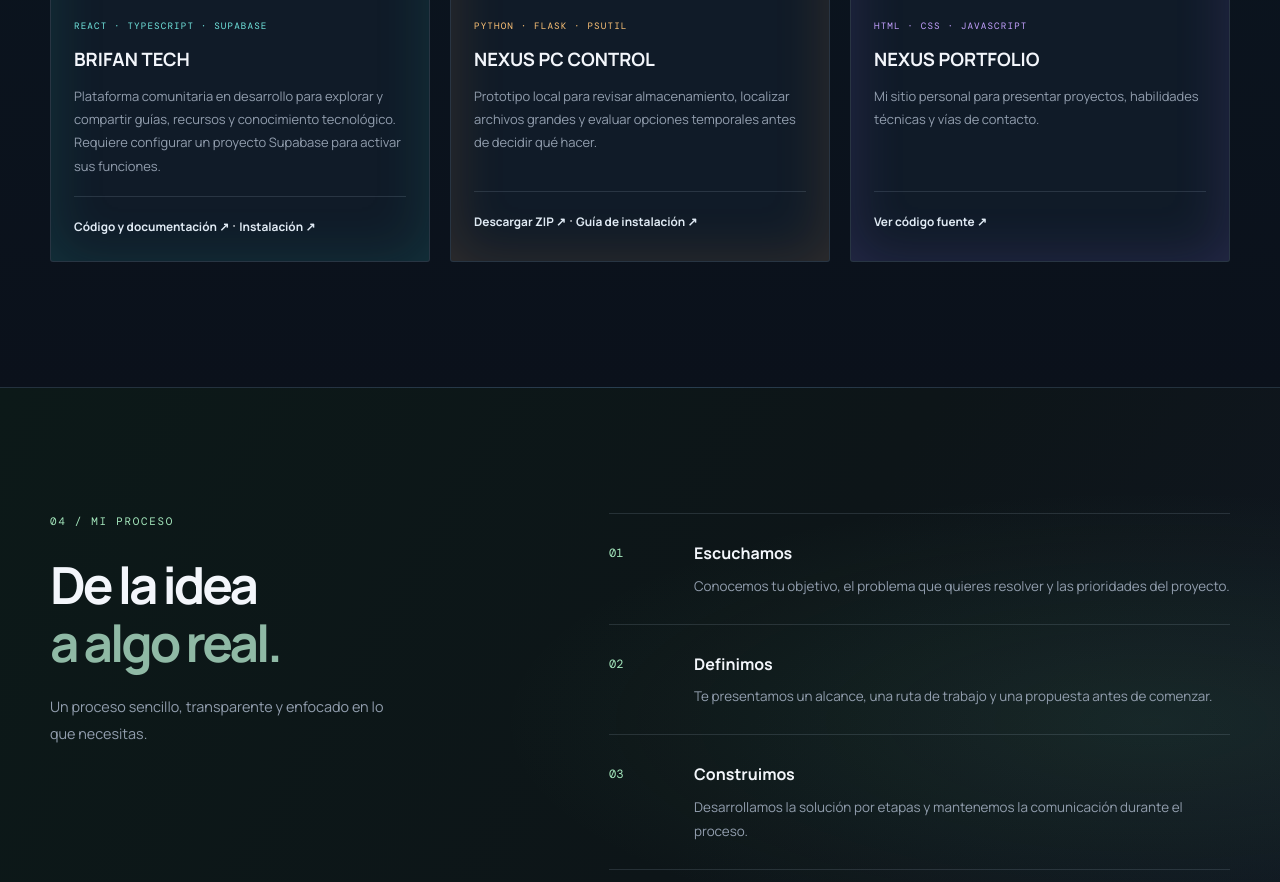
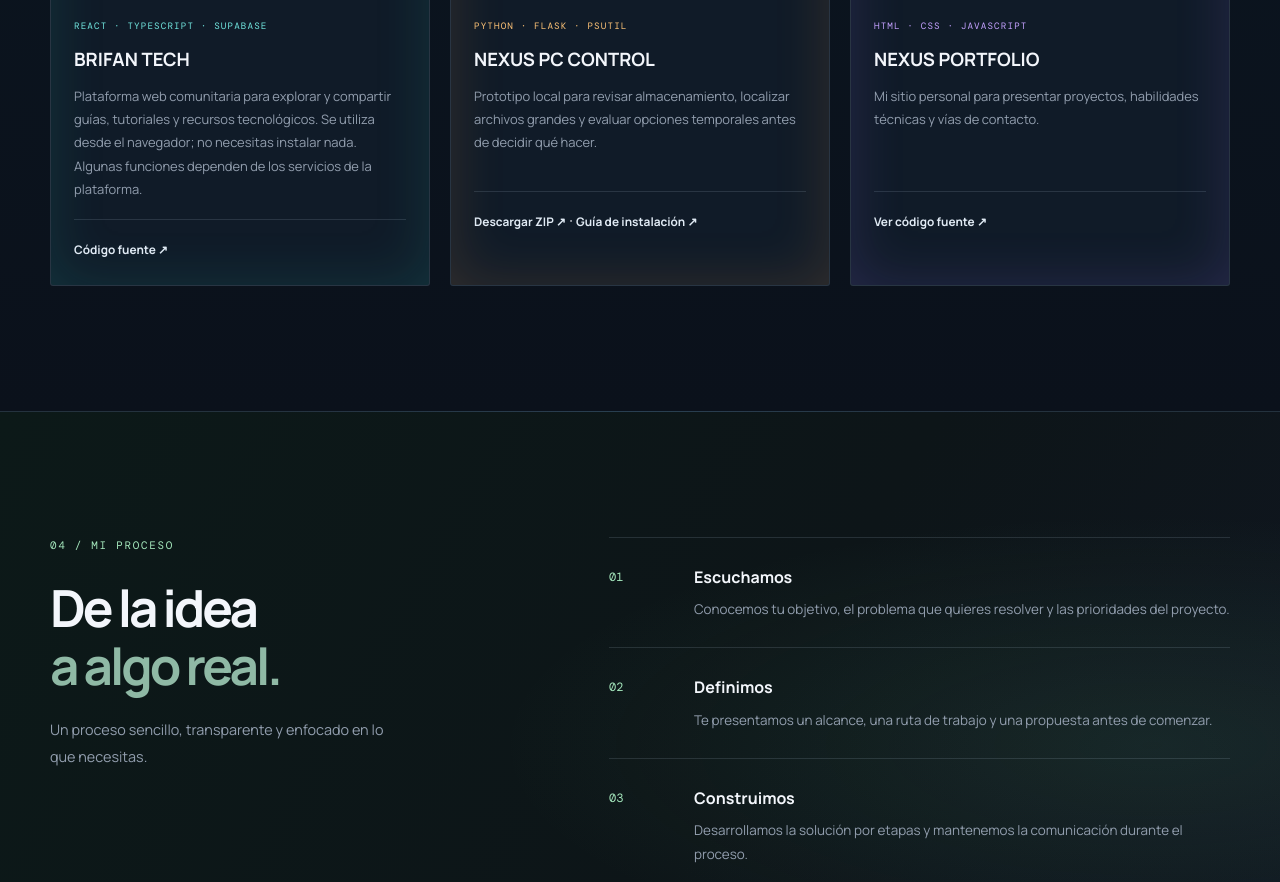
Before and after one commit to JOSEFRO/JOSEFRO.github.IO, a plain HTML site: page index.html in a window 1280 px wide. Shown: the part 3383-4265 px from the top of the page. Drawn offline with nearby package versions, Linux system fonts and the light colour scheme.

Commit message:
Clarify BRIFAN TECH is a browser-based web platform

```diff
--- a/index.html
+++ b/index.html
@@ -101,7 +101,7 @@
               <img src="https://raw.githubusercontent.com/JOSEFRO/BRIFAN-TECH/main/docs/images/brifan-tech-preview.svg" alt="Maqueta visual de BRIFAN TECH" loading="lazy">
               <span class="project-state">PLATAFORMA WEB</span>
             </a>
-            <div class="project-body"><p class="project-kicker">REACT · TYPESCRIPT · SUPABASE</p><h3>BRIFAN TECH</h3><p>Plataforma comunitaria en desarrollo para explorar y compartir guías, recursos y conocimiento tecnológico. Requiere configurar un proyecto Supabase para activar sus funciones.</p><div class="project-actions"><a href="https://github.com/JOSEFRO/BRIFAN-TECH" target="_blank" rel="noopener noreferrer">Código y documentación ↗</a> · <a href="https://github.com/JOSEFRO/BRIFAN-TECH#instalación-local" target="_blank" rel="noopener noreferrer">Instalación ↗</a></div></div>
+            <div class="project-body"><p class="project-kicker">REACT · TYPESCRIPT · SUPABASE</p><h3>BRIFAN TECH</h3><p>Plataforma web comunitaria para explorar y compartir guías, tutoriales y recursos tecnológicos. Se utiliza desde el navegador; no necesitas instalar nada. Algunas funciones dependen de los servicios de la plataforma.</p><div class="project-actions"><a href="https://github.com/JOSEFRO/BRIFAN-TECH" target="_blank" rel="noopener noreferrer">Código fuente ↗</a></div></div>
           </article>
           <article class="project-card">
             <a class="project-image" href="https://github.com/JOSEFRO/NEXUS-PC-CONTROL" target="_blank" rel="noopener noreferrer" aria-label="Abrir repositorio NEXUS PC CONTROL">
```
